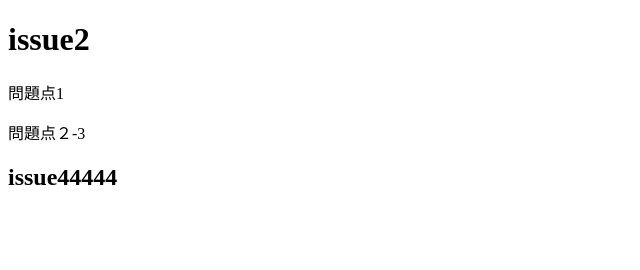
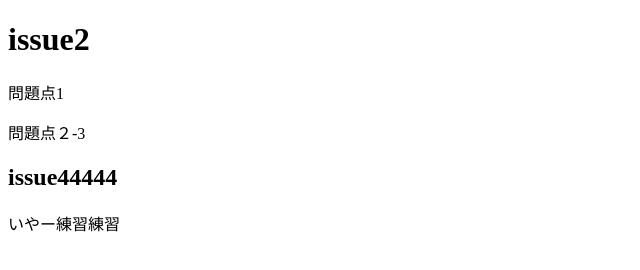
Before and after one commit to kaifumi/gitlesson, a plain HTML site: page index.html in a window 1280 px wide. Shown: the whole page, without its empty margins (0-640 px from the left). Drawn offline with Linux system fonts and the light colour scheme.

Commit message:
add text

```diff
--- a/index.html
+++ b/index.html
@@ -11,5 +11,6 @@
     <p>問題点1</p>
     <p>問題点２-3</p>
     <h2>issue44444</h2>
+    <p>いやー練習練習</p>
   </body>
 </html>
```
